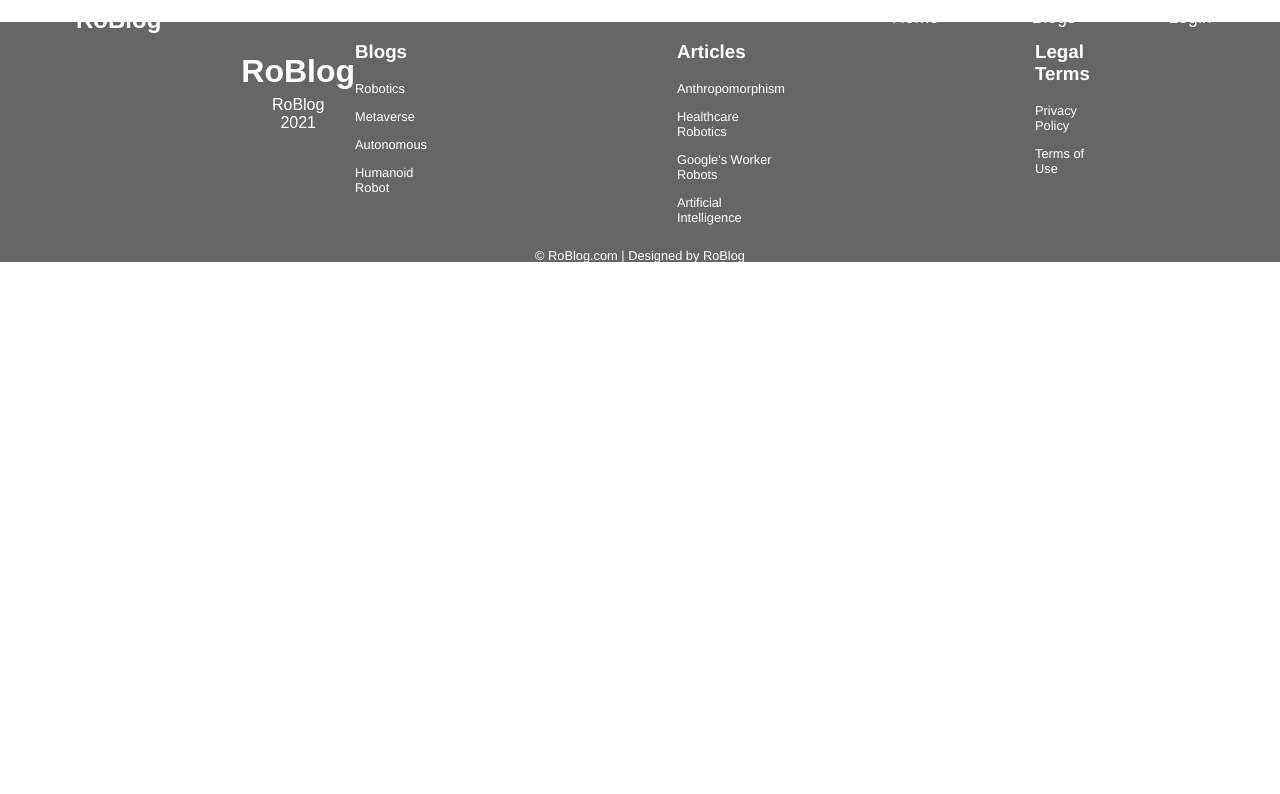
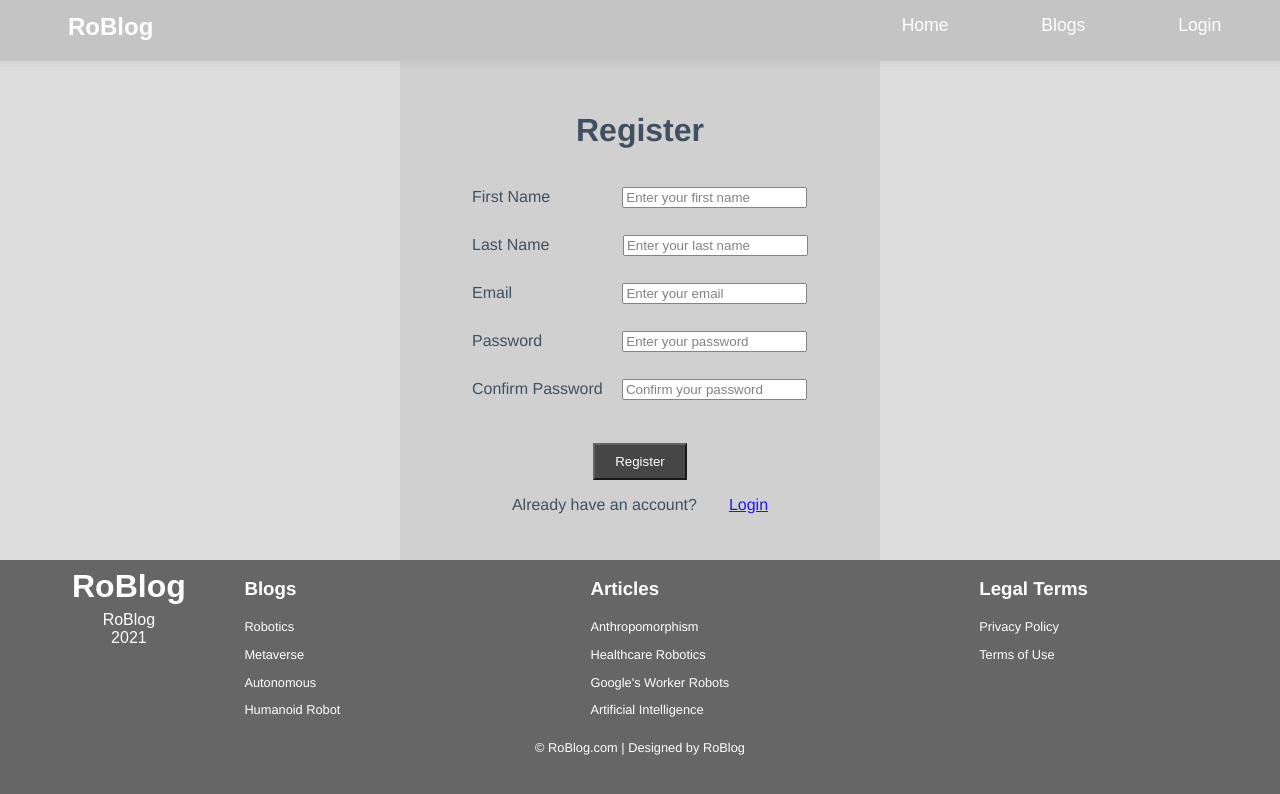
Before and after one commit to zolateklu/sample-blog, a Vue app: page /register in a window 1280 px wide. Shown: the top 794 px of the page. Built offline with nearby package versions, Linux system fonts and the light colour scheme.

Commit message:
register page added

```diff
--- a/src/components/Navbar.vue
+++ b/src/components/Navbar.vue
@@ -1,7 +1,7 @@
 <template>
     <div>
         <div>
-            <nav class="navbar" v-bind:style="$route.path === '/blogs' ? 'background-color: #adadad;height: 3rem;margin-right: -.6rem' : $route.path === '/login'? 'background-color: #c4c4c4;height: 3rem;margin-right:-.6rem;margin-left:-.5rem;margin-bottom:-2rem;margin-top:-.16rem': '' ">
+            <nav class="navbar" v-bind:style="$route.path === '/blogs' ? 'background-color: #adadad;height: 3rem;margin-right: -.6rem' : $route.path === '/login'? 'background-color: #c4c4c4;height: 3rem;margin-right:-.6rem;margin-left:-.5rem;margin-bottom:-2rem;margin-top:-.16rem': $route.path === '/register'? 'background-color: #c4c4c4;height: 3rem;margin-right:-.6rem;margin-left:-.5rem;margin-bottom:-2rem;margin-top:-.16rem':'' ">
                 <div class="logo">
                     <h1>RoBlog</h1>
                 </div>
--- a/src/router/index.js
+++ b/src/router/index.js
@@ -20,6 +20,11 @@
     name: 'Login',
     component: Login
   },
+  {
+    path: '/register',
+    name: 'Register',
+    component: Register
+  },
 ]
 
 const router = createRouter({
--- a/src/views/Login.vue
+++ b/src/views/Login.vue
@@ -15,7 +15,7 @@
                 </div>
                 <div class="login-form-link">
                     <a href="#">Forgot Password?</a>
-                    <a href="#">Create Account</a>
+                    <a href="register">Create Account</a>
                 </div>
                 <div class="login-form-button">
                     <button class="login-form-button">Login</button>
@@ -32,6 +32,7 @@
         return{
             email: '',
             password: '',
+
         }
     }
 }
--- /dev/null
+++ b/src/views/Register.vue
@@ -0,0 +1,107 @@
+<template>
+    <div class="register-container">
+        <div class="register-form">
+            <h1>Register</h1>
+            <form @submit.prevent="register">
+            <div class="form-group">
+                <label for="fname">First Name</label>
+                <input type="text" name="fname" v-model="fname" class="form-control" id="fname" placeholder="Enter your first name">
+            </div>
+            <div class="form-group">
+                <label for="lname">Last Name</label>
+                <input type="text" name="lname" v-model="lname" class="form-control" id="lname" placeholder="Enter your last name">
+            </div>
+            <div class="form-group">
+                <label for="register-email">Email</label>
+                <input type="email" name="register-email" v-model="email" class="form-control" id="register-email" placeholder="Enter your email">
+            </div>
+            <div class="form-group">
+                <label for="register-password">Password</label>
+                <input type="password" name="register-password" v-model="password" class="form-control" id="register-password" placeholder="Enter your password">
+            </div>
+            <div class="form-group">
+                <label for="password_confirmation">Confirm Password</label>
+                <input type="password" name="password_confirmation" v-model="password_confirmation" class="form-control" id="password_confirmation" placeholder="Confirm your password">
+            </div>
+            <button type="submit" class="btn btn-primary">Register</button>
+            <div class="form-login-login" style="margin-top: 1rem;">
+                <p>Already have an account?<a href="login">Login</a></p>
+            </div>
+            </form>
+        </div>
+    </div>
+</template>
+
+<script>
+export default {
+    name: 'Register',
+    data(){
+        return{
+            fname: '',
+            lname: '',
+            email: '',
+            password: '',
+            password_confirmation: '',
+        }
+    },
+    methods: {
+        register() {
+            this.$http.post('/api/register', {
+                fname: this.fname,
+                lname: this.lname,
+                email: this.email,
+                password: this.password,
+                password_confirmation: this.password_confirmation
+            }).then(response => {
+                this.$router.push('/login')
+            })
+        },
+    }
+}
+</script>
+
+<style>
+.register-container {
+    width: 100%;
+    height: 31.15rem;
+    display: flex;
+    justify-content: center;
+    align-items: center;
+    background-color: #D9D9D9;
+    opacity: .9;
+}
+.register-form{
+    width: 30rem;
+    height: 100%;
+    display: flex;
+    flex-direction: column;
+    justify-content: center;
+    align-items: center;
+    background-color: #CBCBCB;
+}
+.form-group{
+    width: 100%;
+    height: 2rem;
+    margin: 1rem;
+    text-align: left;
+}
+#fname{
+    margin-left: 4.5rem;
+}
+#lname{
+    margin-left: 4.6rem;
+}
+#register-email{
+    margin-left: 6.9rem;
+}
+#register-password{
+    margin-left: 5rem;
+}
+#password_confirmation{
+    margin-left: 1.2rem;
+}
+.btn{
+    margin-top: 1rem;
+}
+
+</style>
```
